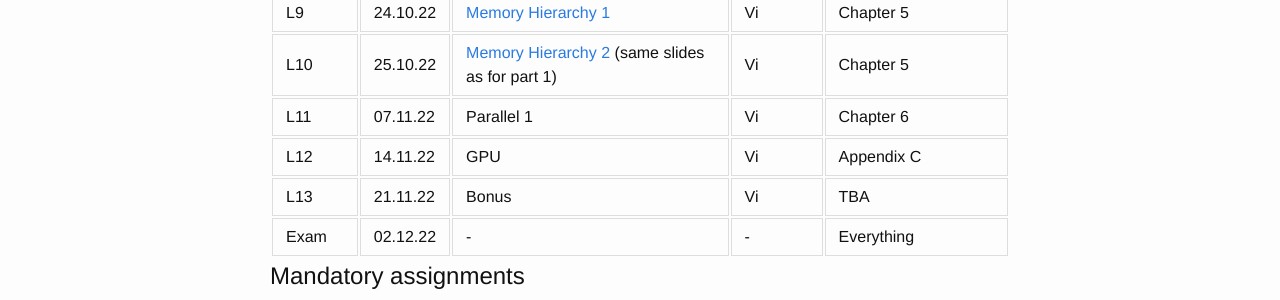
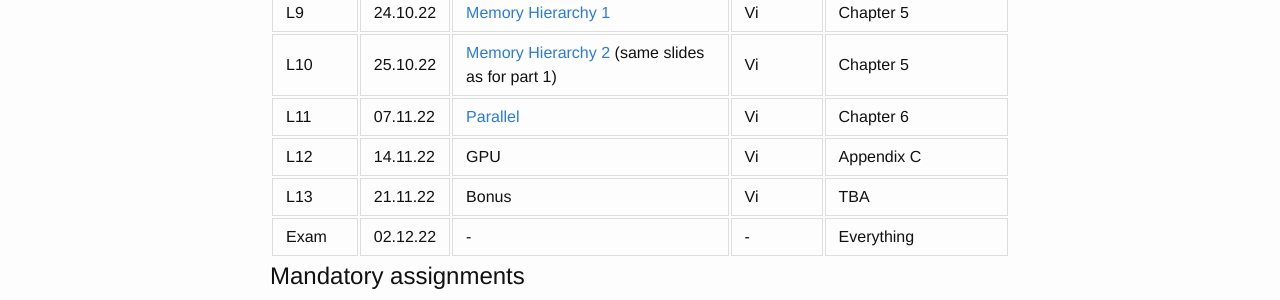
Before and after one commit to uit-inf-2200-f22/uit-inf-2200-f22.github.io, a Jekyll site: the page built from index.md, in a window 1280 px wide. Shown: the part 1612-1912 px from the top of the page. Built offline with Jekyll 4.4.1, drawn with Linux system fonts in a browser that asks for light colours; our own code applies the rules of GitHub Pages for plain Markdown files.

Commit message:
Update index.md
Add lecture slides for chapter 6

```diff
--- a/index.md
+++ b/index.md
@@ -48,7 +48,7 @@ You can read more about plagiarism and cheating on: https://en.uit.no/sensor/art
 | P3   | 18.10.22 | [Precepts 3](https://drive.google.com/file/d/1fC-YrwyMykVpzwqqFd-6aC_wmHplwg0N/view?usp=sharing)    | Vi        | -         |
 | L9   | 24.10.22 | [Memory Hierarchy 1](https://drive.google.com/file/d/1xHQfkoEHrAuInQq7JfSvjoHVeDVxFDP9/view?usp=sharing)        | Vi        | Chapter 5 |
 | L10  | 25.10.22 | [Memory Hierarchy 2](https://drive.google.com/file/d/1xHQfkoEHrAuInQq7JfSvjoHVeDVxFDP9/view?usp=sharing) (same slides as for part 1)      | Vi        | Chapter 5 |
-| L11  | 07.11.22 | Parallel 1     | Vi        | Chapter 6 |
+| L11  | 07.11.22 | [Parallel](https://drive.google.com/file/d/1f_8nClmyg1ZFDb2PGzDZqoY1IUcd3K18/view?usp=share_link)     | Vi        | Chapter 6 |
 | L12  | 14.11.22 | GPU            | Vi        | Appendix C |
 | L13  | 21.11.22 | Bonus          | Vi        | TBA        |
 | Exam | 02.12.22 | -              | -         | Everything |
```
